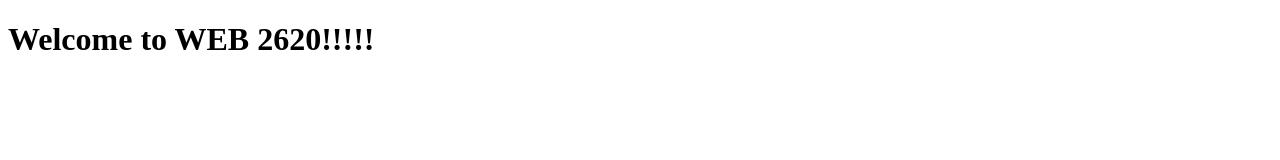
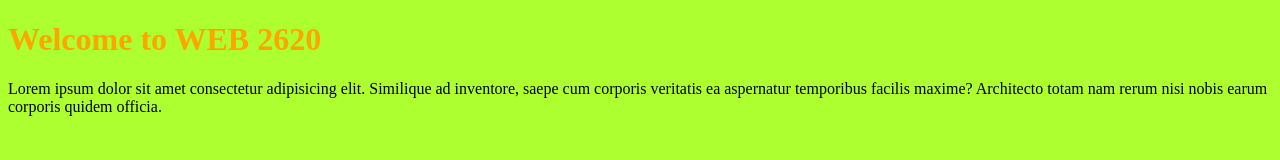
Before and after one commit to webdatabassman/web2620-testing-env, a website built with Vite: page src/index.html in a window 1280 px wide. Built offline with nearby package versions, Linux system fonts and the light colour scheme.

Commit message:
Added a few colors

```diff
--- a/src/index.html
+++ b/src/index.html
@@ -10,7 +10,8 @@
 
 <body>
   <!--  Your HTML goes here-->
-  <h1>Welcome to WEB 2620!!!!!</h1>
+  <h1>Welcome to WEB 2620</h1>
+  <p>Lorem ipsum dolor sit amet consectetur adipisicing elit. Similique ad inventore, saepe cum corporis veritatis ea aspernatur temporibus facilis maxime? Architecto totam nam rerum nisi nobis earum corporis quidem officia.</p>
 <script type="module" src="./javascripts/main.js"></script>
 </body>
 </html>
--- a/src/stylesheets/main.scss
+++ b/src/stylesheets/main.scss
@@ -1 +1,8 @@
 // Your styles go here
+body {
+    background: greenyellow;
+}
+
+h1 {
+    color: orange;
+}
```
